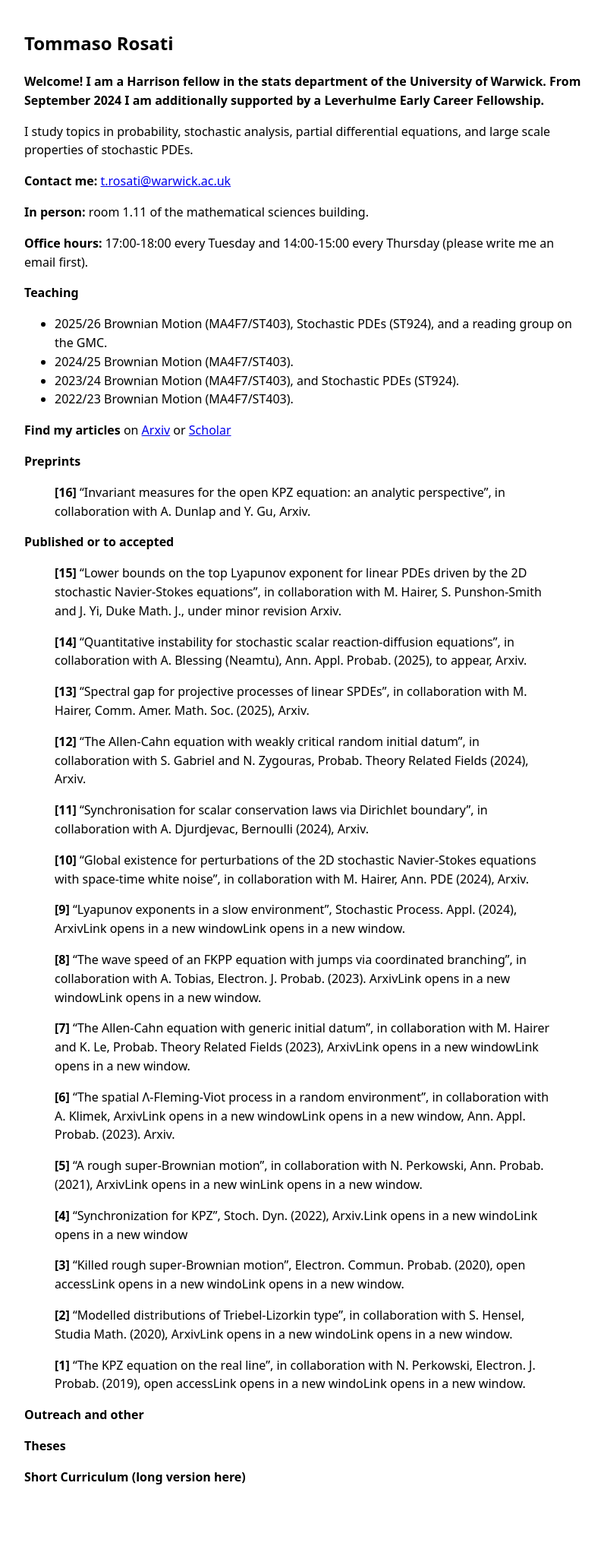
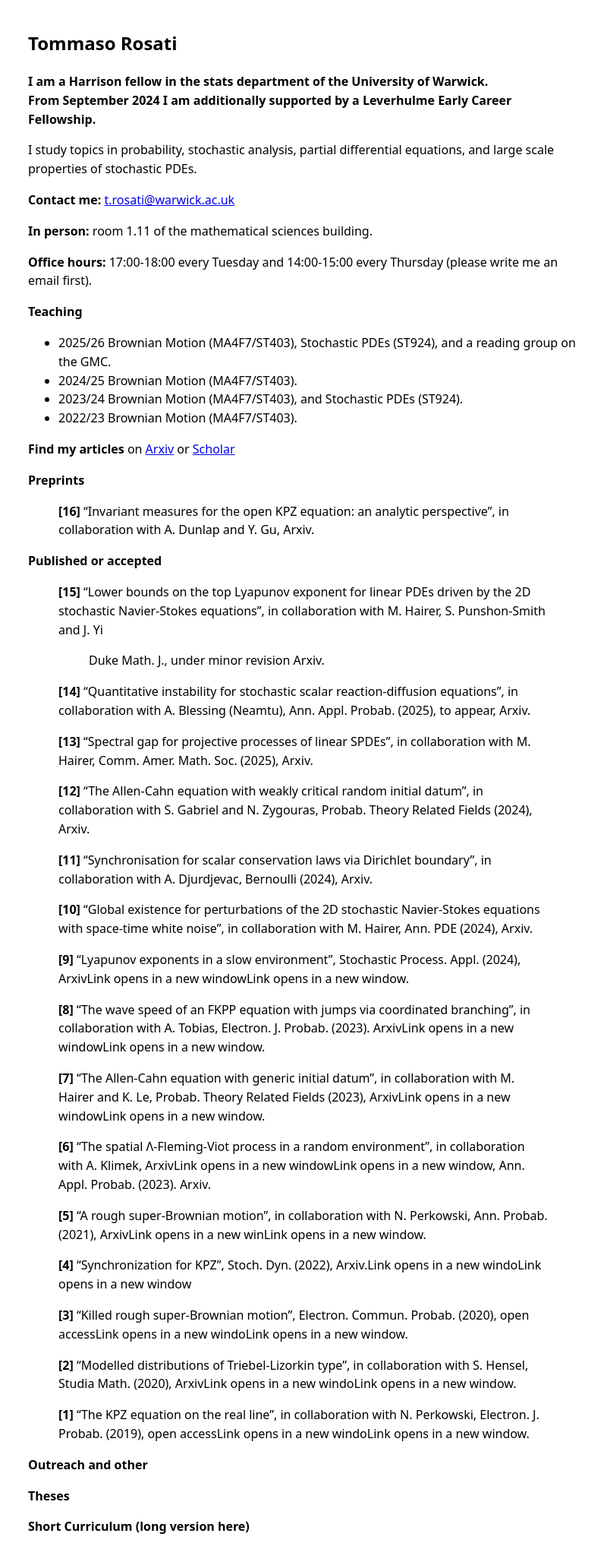
Before and after one commit to rosati-tom/rosati-tom.github.io, a Jekyll site: the page built from index.md, in a window 1280 px wide. Shown: the whole page at 76% size, without its empty margins (238-1034 px from the left). Built offline with Jekyll 4.4.1, drawn with Linux system fonts in a browser that asks for light colours; our own code applies the rules of GitHub Pages for plain Markdown files; before the commit the page ends 1995 px from its top, so only the background shows below that.

Commit message:
Very minor

```diff
--- a/assets/style.css
+++ b/assets/style.css
@@ -1,6 +1,6 @@
 
 .container {
-  max-width: 740px;
+  max-width: 730px;
   margin: 38px auto;
   padding: 0 16px;
   font-family: system-ui, -apple-system, Segoe UI, Roboto, Helvetica, Arial, sans-serif;
--- a/index.md
+++ b/index.md
@@ -6,7 +6,7 @@
 
 ## Tommaso Rosati
 
-**Welcome! I am a Harrison fellow in the stats department of the University of Warwick.**
+**I am a Harrison fellow in the stats department of the University of Warwick.**<br>
 **From September 2024 I am additionally supported by a Leverhulme Early Career Fellowship.**
 
 I study topics in probability, stochastic analysis, partial differential equations, and large scale properties of stochastic PDEs.
@@ -30,9 +30,10 @@ I study topics in probability, stochastic analysis, partial differential equatio
 
 > **[16]** "Invariant measures for the open KPZ equation: an analytic perspective", in collaboration with A. Dunlap and Y. Gu, Arxiv.
 
-**Published or to accepted**
+**Published or accepted**
 
-> **[15]** "Lower bounds on the top Lyapunov exponent for linear PDEs driven by the 2D stochastic Navier-Stokes equations", in collaboration with M. Hairer, S. Punshon-Smith and J. Yi, Duke Math. J., under minor revision Arxiv.
+> **[15]** "Lower bounds on the top Lyapunov exponent for linear PDEs driven by the 2D stochastic Navier-Stokes equations", in collaboration with M. Hairer, S. Punshon-Smith and J. Yi
+> > Duke Math. J., under minor revision Arxiv.
 
 > **[14]** "Quantitative instability for stochastic scalar reaction-diffusion equations", in collaboration with A. Blessing (Neamtu), Ann. Appl. Probab. (2025), to appear, Arxiv.
 
```
